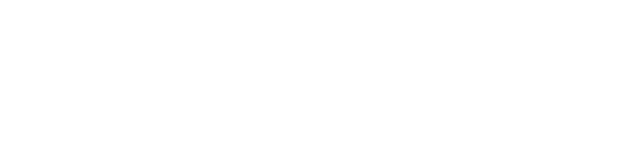
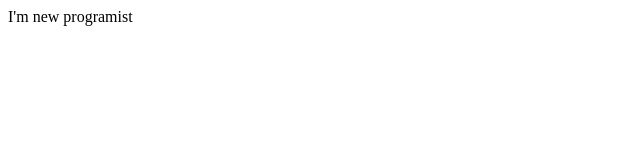
Before and after one commit to caifagithub/testgit, a plain HTML site: page index.html in a window 1280 px wide. Shown: the whole page, without its empty margins (0-640 px from the left). Drawn offline with Linux system fonts and the light colour scheme.

Commit message:
new branch

```diff
--- a/index.html
+++ b/index.html
@@ -7,6 +7,6 @@
 	<link rel="stylesheet" href="">
 </head>
 <body>
-
+	I'm new programist
 </body>
 </html>
```
